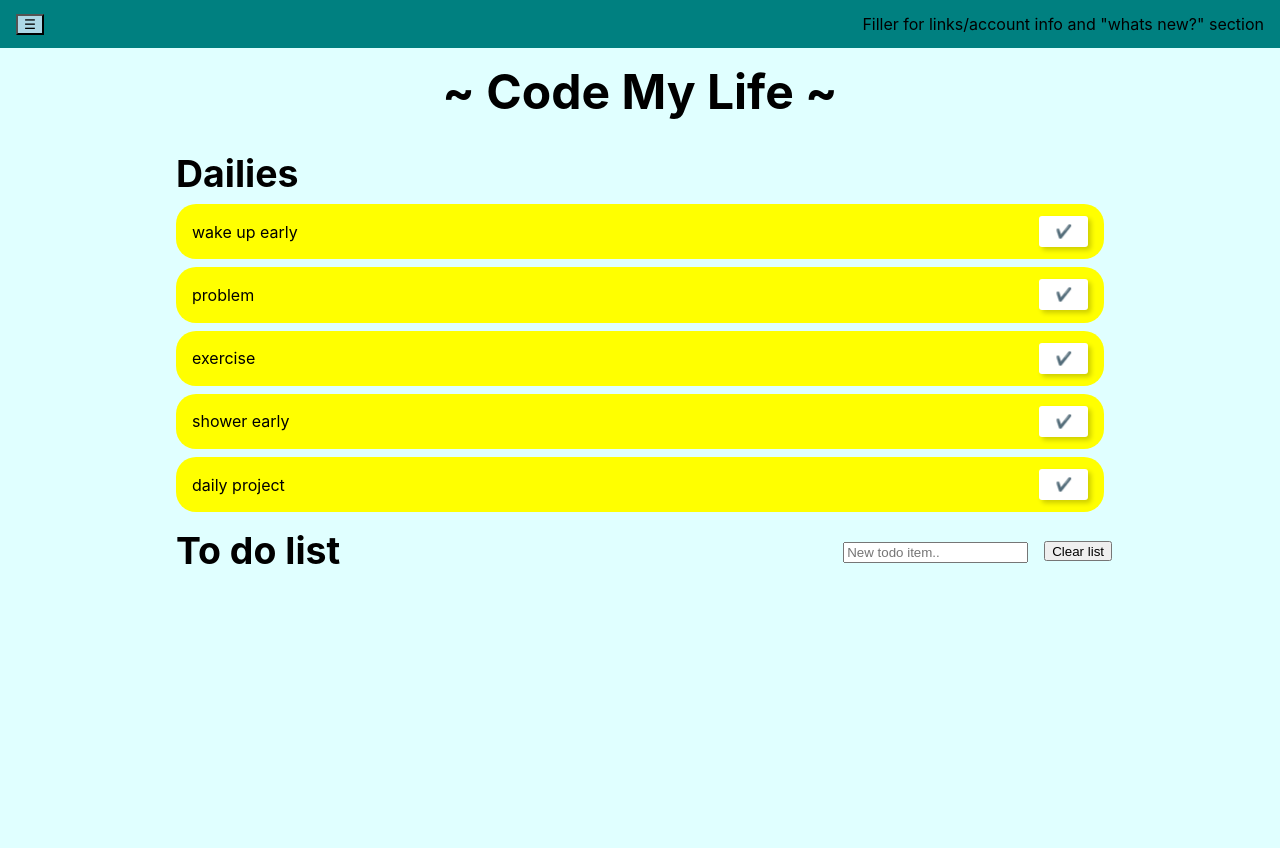
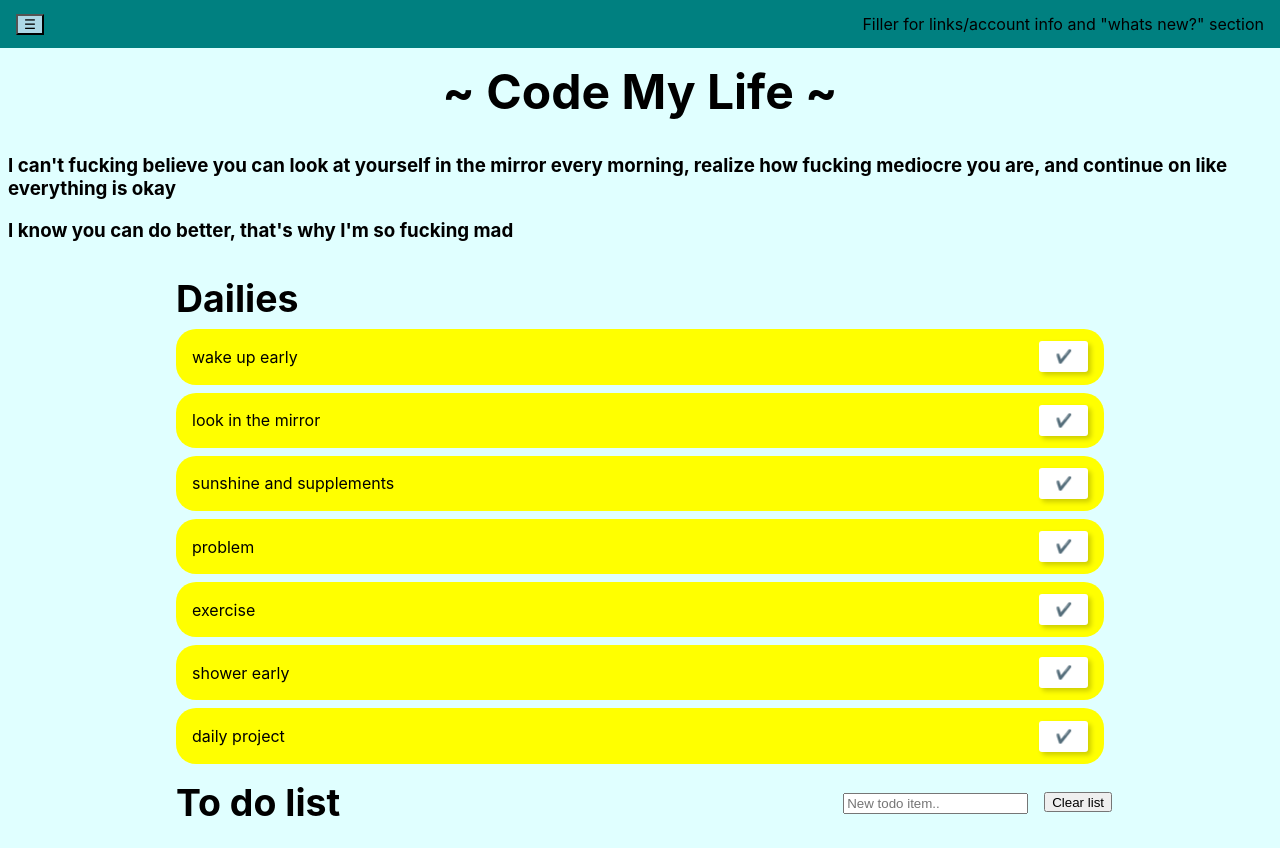
Before and after one commit to JellyChew/code-my-life, a Next.js app: page / in a window 1280 px wide. Built offline with nearby package versions, Linux system fonts and the light colour scheme.

Commit message:
updating dailies, adding quote banner

```diff
--- a/components/todolist.js
+++ b/components/todolist.js
@@ -5,7 +5,7 @@ import { useState } from 'react'
 
 export default function Todolist() {
 
-    const [ dailies, setDailies ] = useState([ 'wake up early', 'problem', 'exercise', 'shower early', 'daily project']);
+    let dailies = [ 'wake up early', 'look in the mirror', 'sunshine and supplements', 'problem', 'exercise', 'shower early', 'daily project']
     const [ todos, setTodos ] = useState([]);
     const [ newTodo, setNewTodo ] = useState('');
 
--- a/pages/index.js
+++ b/pages/index.js
@@ -16,6 +16,12 @@ export default function Home() {
           <h1 className={styles.title}>
             ~ Code My Life ~
           </h1>
+          <h3>
+            I can't fucking believe you can look at yourself in the mirror every morning, realize how fucking mediocre you are, and continue on like everything is okay
+          </h3>
+          <h3>
+            I know you can do better, that's why I'm so fucking mad
+          </h3>
 
           <Todolist />
 
```
